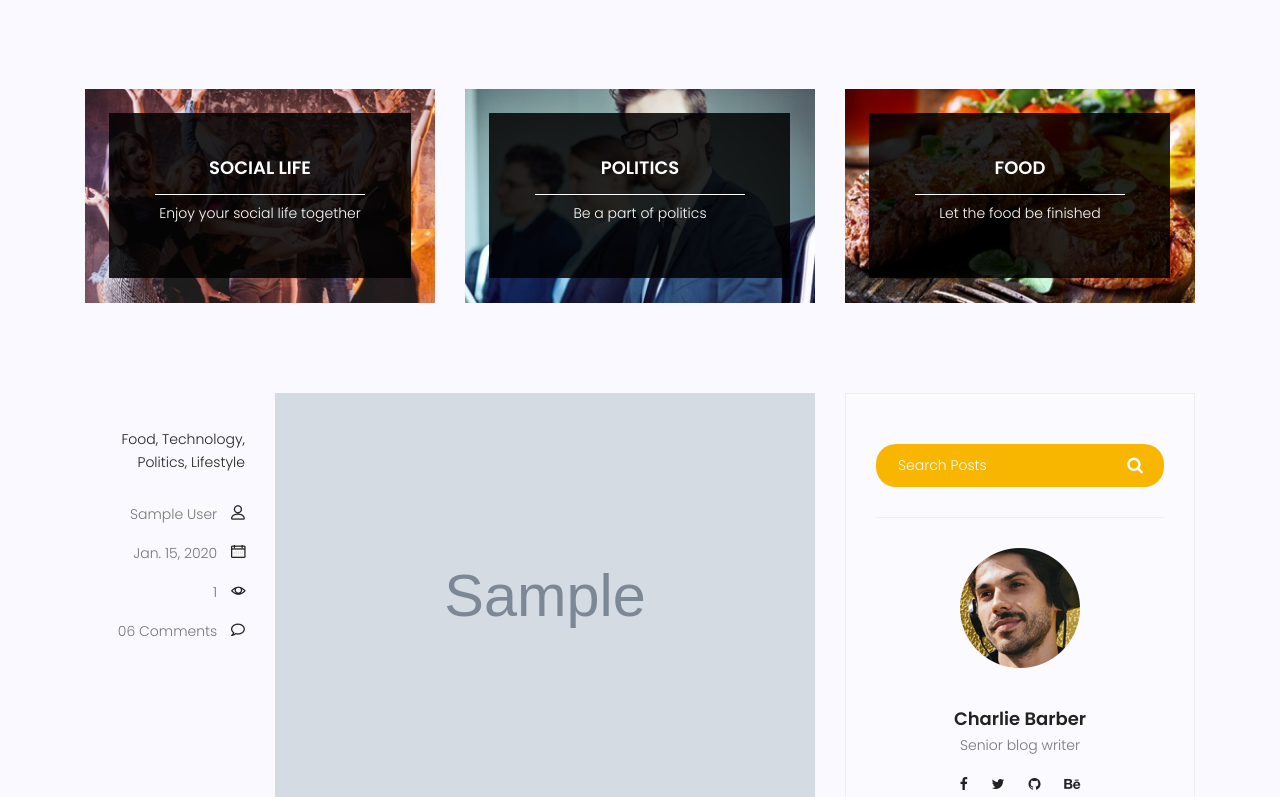
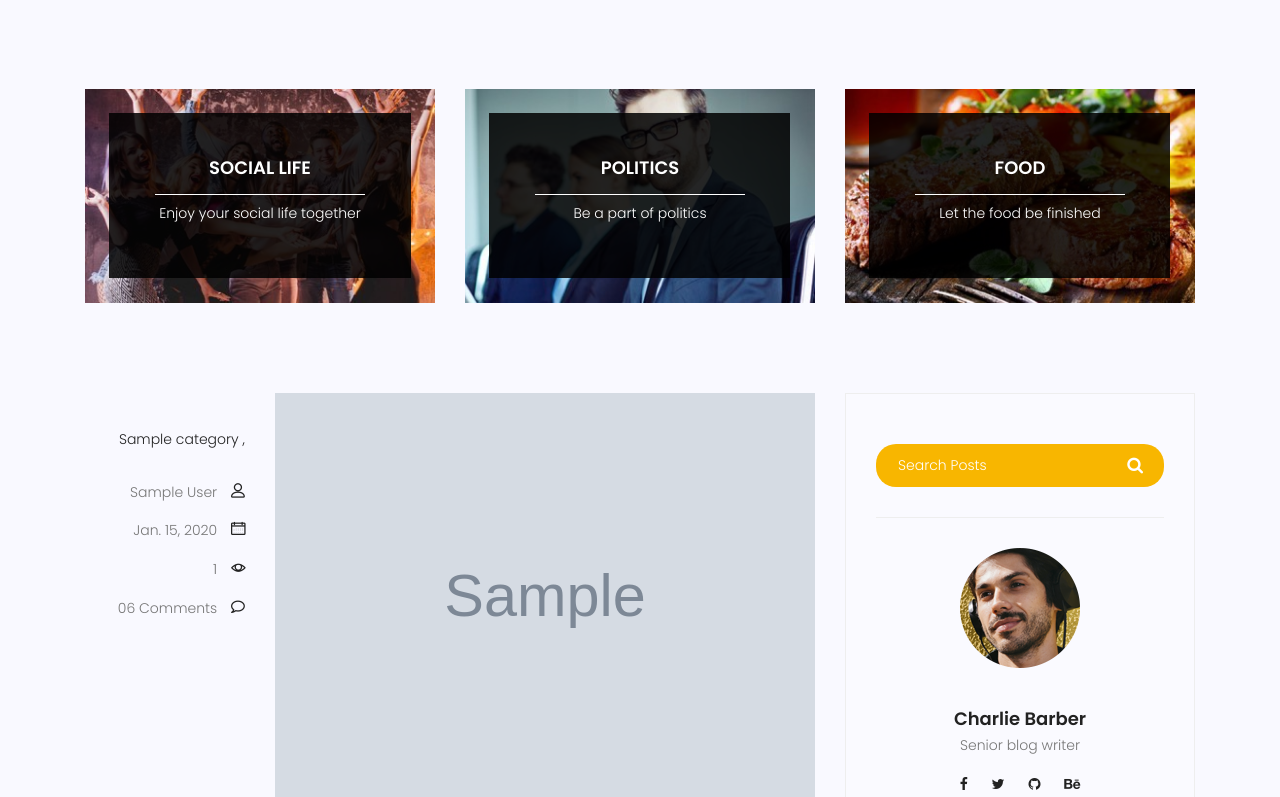
Before and after one commit to BehnamGolmohammadi/Traning_website, a Django app: page /blog/ in a window 1280 px wide. Shown: the part 689-1486 px from the top of the page. Run offline with Django 3.2, Linux system fonts and the light colour scheme; tables that the repository leaves empty hold one stand-in row (values such as "Sample post"); grey boxes marked "Sample" are stand-in pictures; some libraries are stand-ins or nearby versions.

Commit message:
Show Categories in blog home and blog single page

```diff
--- a/templates/blog/blog-home.html
+++ b/templates/blog/blog-home.html
@@ -93,10 +93,9 @@
 				<div class="single-post row">
 					<div class="col-lg-3  col-md-3 meta-details">
 						<ul class="tags">
-							<li><a href="#">Food,</a></li>
-							<li><a href="#">Technology,</a></li>
-							<li><a href="#">Politics,</a></li>
-							<li><a href="#">Lifestyle</a></li>
+							{% for Cat in post.Category.all%}
+							<li><a href="#">{{Cat.Name}} , </a></li>
+							{% endfor %}
 						</ul>
 						<div class="user-details row">
 							<p class="user-name col-lg-12 col-md-12 col-6"><a href="#">{{post.Author.get_full_name}}</a> <span
```
Also changed, not shown: templates/blog/blog-single.html (+3 -4 lines).
